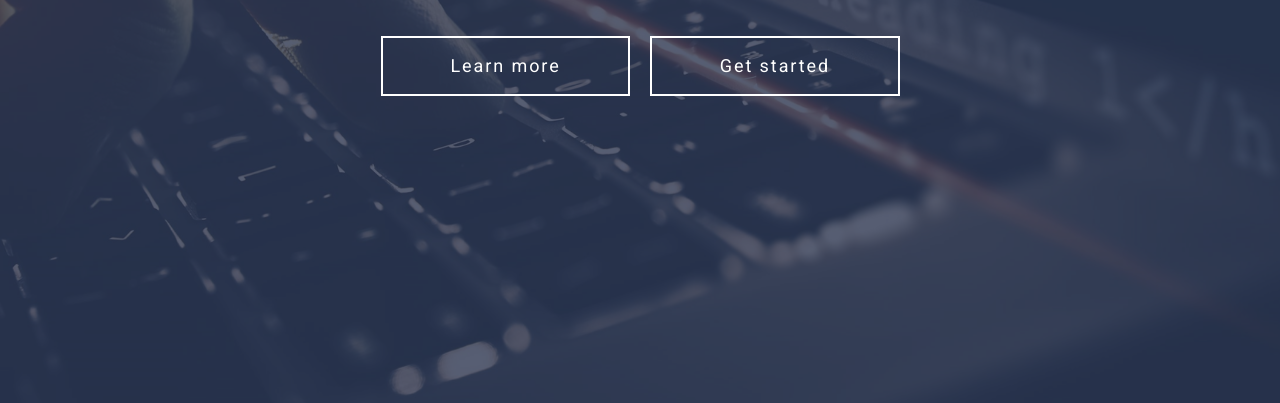
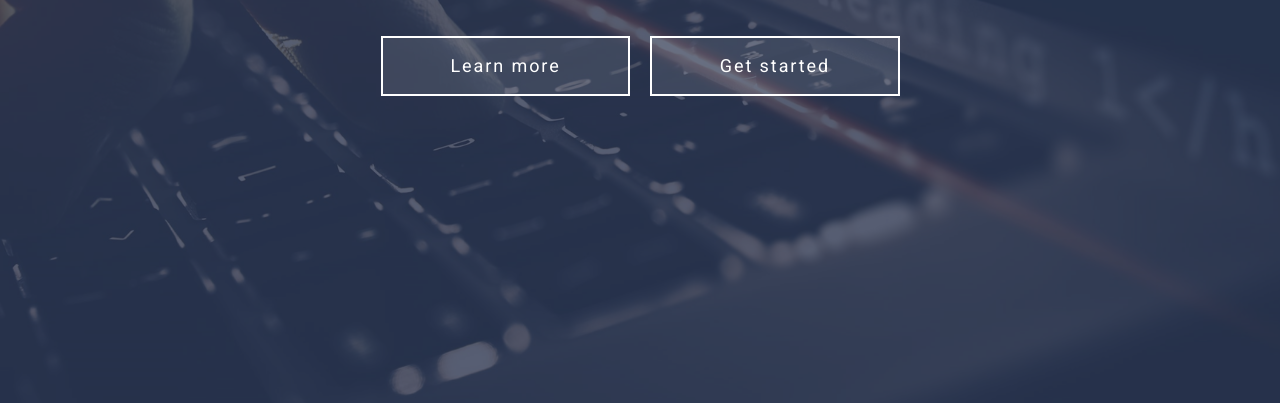
Before and after one commit to iceava/grid-template-init-project, a website: page index.html in a window 1280 px wide. Shown: the part 397-800 px from the top of the page. Drawn offline with Linux system fonts and the light colour scheme.

Commit message:
finish 1

```diff
--- a/assets/scss/style.scss
+++ b/assets/scss/style.scss
@@ -154,6 +154,9 @@ line-height:0.8rem;;
     min-width:230px;
     letter-spacing: 0.12rem;
     font-size: 1.125rem;
+    background:rgba($color: #fff, $alpha:0.1)
+
+
 
 }
 
@@ -167,6 +170,7 @@ line-height:0.8rem;;
         letter-spacing: 0.120rem;
         font-size: 1.125rem;
         margin-right: .5%;
+        background:rgba($color: #fff, $alpha:0.1)
 
 }
 
```
Also changed, not shown: assets/css/style.css.
